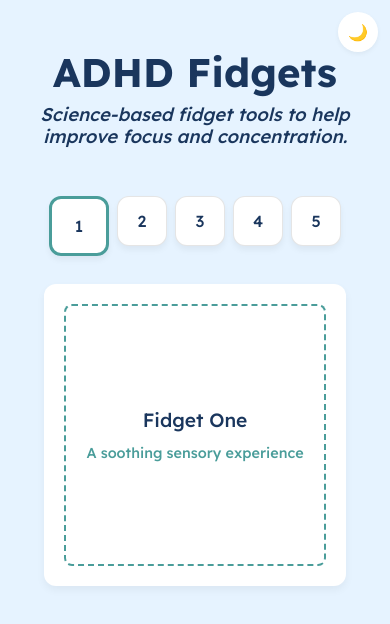
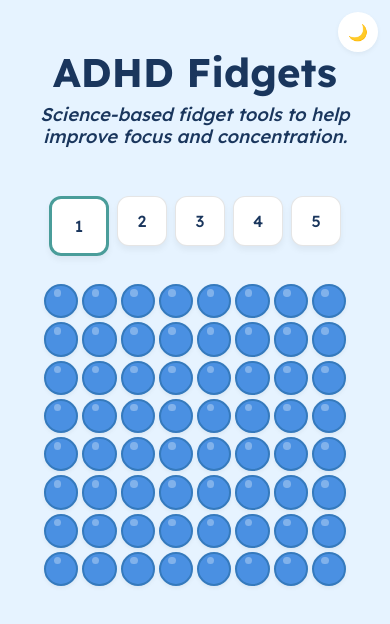
Before and after one commit to FerroDude/ADHD_Fidget_App, a React (Vite) app: page / in a window 390 px wide. Shown: the top 624 px of the page. Built offline with nearby package versions, Linux system fonts and the light colour scheme.

Commit message:
added first fidget, bubble wrap. Missing sounds and vibration on phone

```diff
--- a/package.json
+++ b/package.json
@@ -11,6 +11,7 @@
   },
   "dependencies": {
     "@fontsource/lexend": "^5.2.7",
+    "framer-motion": "^12.9.4",
     "react": "^19.0.0",
     "react-dom": "^19.0.0"
   },
--- a/src/App.jsx
+++ b/src/App.jsx
@@ -1,6 +1,7 @@
 import { useState, useEffect } from 'react';
 import { ThemeProvider } from './contexts/ThemeContext';
 import ThemeToggle from './components/ThemeToggle/ThemeToggle.jsx';
+import BubbleWrapFidget from './components/BubbleWrapFidget/BubbleWrapFidget.jsx';
 import PlaceholderFidgetOne from './components/placeholdersFidgets/PlaceholderFidgetOne';
 import PlaceholderFidgetTwo from './components/placeholdersFidgets/PlaceholderFidgetTwo';
 import PlaceholderFidgetThree from './components/placeholdersFidgets/PlaceholderFidgetThree';
@@ -31,7 +32,7 @@ function App() {
   const renderActiveFidget = () => {
     switch (activeFidget) {
       case 1:
-        return <PlaceholderFidgetOne />;
+        return <BubbleWrapFidget />;
       case 2:
         return <PlaceholderFidgetTwo />;
       case 3:
--- /dev/null
+++ b/src/components/BubbleWrapFidget/BubbleWrapFidget.jsx
@@ -0,0 +1,64 @@
+import React, { useState, useEffect } from 'react';
+import { motion } from 'framer-motion';
+import './BubbleWrapFidget.css';
+
+const BubbleWrapFidget = () => {
+  // Explicitly set grid dimensions to 8×8
+  const rows = 8;
+  const cols = 8;
+  const totalBubbles = rows * cols;
+
+  const [poppedBubbles, setPoppedBubbles] = useState(new Set());
+
+  // Reset bubbles automatically when all are popped
+  useEffect(() => {
+    if (poppedBubbles.size === totalBubbles) {
+      const timer = setTimeout(() => {
+        setPoppedBubbles(new Set());
+      }, 300);
+      return () => clearTimeout(timer);
+    }
+  }, [poppedBubbles, totalBubbles]);
+
+  const popBubble = (index) => {
+    if (poppedBubbles.has(index)) return;
+    const newPopped = new Set(poppedBubbles);
+    newPopped.add(index);
+    setPoppedBubbles(newPopped);
+  };
+
+  return (
+    <div className="bubble-wrap-container">
+      <div className="bubble-grid">
+        {Array.from({ length: totalBubbles }, (_, index) => (
+          <motion.div
+            key={index}
+            className={`bubble ${poppedBubbles.has(index) ? 'popped' : ''}`}
+            // Use onPointerDown instead of onClick for immediate response
+            onPointerDown={() => popBubble(index)}
+            // Immediate animation on press using initial/animate instead of whileTap
+            initial={{ scale: 1 }}
+            animate={
+              poppedBubbles.has(index)
+                ? {
+                    scale: 0.6,
+                    opacity: 0.7,
+                    transition: {
+                      type: 'spring',
+                      stiffness: 500,
+                      damping: 30,
+                    },
+                  }
+                : {
+                    scale: 1,
+                    opacity: 1,
+                  }
+            }
+          />
+        ))}
+      </div>
+    </div>
+  );
+};
+
+export default BubbleWrapFidget;
--- /dev/null
+++ b/src/components/BubbleWrapFidget/bubblewrapfidget.css
@@ -0,0 +1,60 @@
+.bubble-wrap-container {
+  display: flex;
+  flex-direction: column;
+  align-items: center;
+  width: 100%;
+  height: 100%;
+}
+
+.bubble-grid {
+  display: grid;
+  /* Explicitly set grid to 8×8 */
+  grid-template-columns: repeat(8, 1fr);
+  grid-template-rows: repeat(8, 1fr);
+  gap: 8px;
+  width: 100%;
+  max-width: 480px;
+  aspect-ratio: 1/1;
+  margin: 0 auto;
+}
+
+.bubble {
+  border-radius: 50%;
+  cursor: pointer;
+  aspect-ratio: 1/1;
+  position: relative;
+  overflow: hidden;
+  background-color: #4a90e2;
+  border: 2px solid #357abd;
+  box-shadow: 0 2px 4px var(--shadow);
+}
+
+.bubble::after {
+  content: '';
+  position: absolute;
+  top: 10%;
+  left: 25%;
+  width: 25%;
+  height: 25%;
+  background: rgba(255, 255, 255, 0.3);
+  border-radius: 50%;
+  pointer-events: none;
+}
+
+.bubble.popped {
+  cursor: default;
+  background-color: #a0c4ff;
+  border-color: #6699cc;
+}
+
+@media (max-width: 768px) {
+  .bubble-grid {
+    gap: 6px;
+  }
+}
+
+@media (max-width: 480px) {
+  .bubble-grid {
+    gap: 4px;
+  }
+}
```
Also changed, not shown: 1 other file (tests, documents, lock files or other folders).
